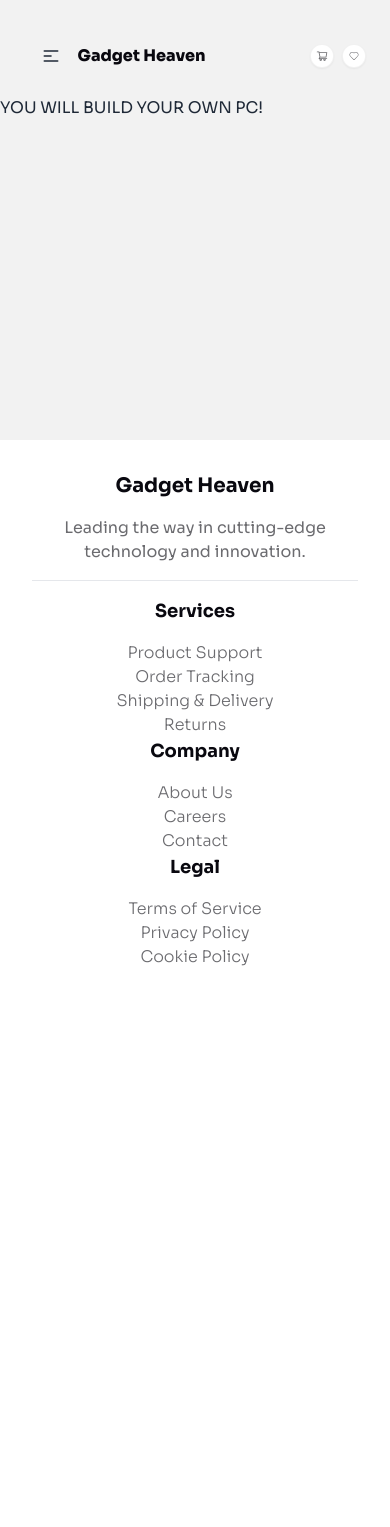
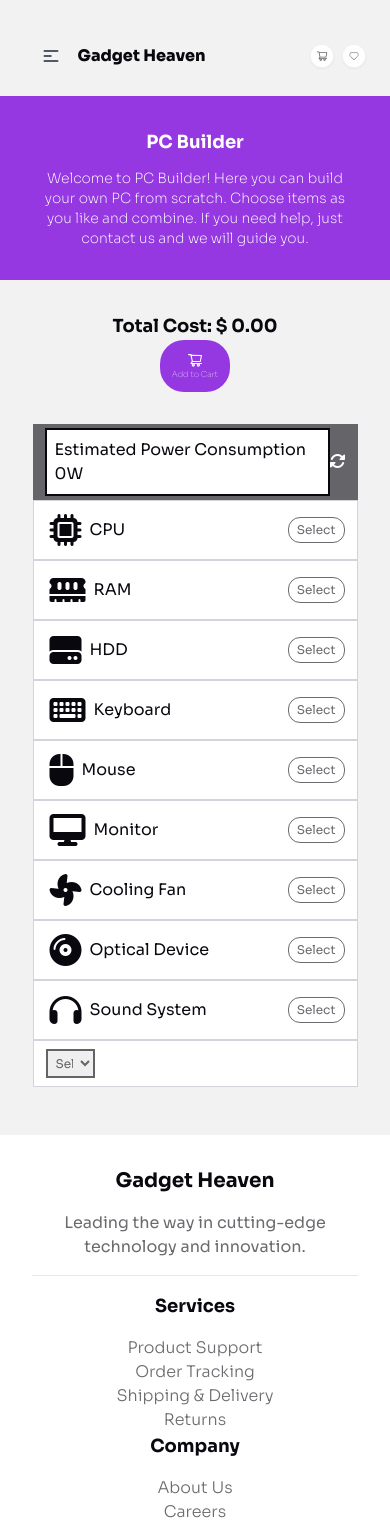
Before and after one commit to KanchonBauri/Assignment-8-completed, a React (Vite) app: page /pc-builder in a window 390 px wide. Shown: the top 1527 px of the page. Before the commit the page ends 1001 px from the top, so only its background shows below. Built offline with nearby package versions, Linux system fonts and the light colour scheme.

Commit message:
Final commit

```diff
--- a/src/components/CartContainer.jsx
+++ b/src/components/CartContainer.jsx
@@ -8,6 +8,7 @@
 
     const [cartItems, setCartItems] = useState([]);
     const [totalCost, setTotalCost] = useState(0.00);
+    const [dummyTotal, setDummyTotal] = useState(0.00);
     const navigate = useNavigate();
 
     useEffect(() => {
@@ -15,6 +16,7 @@
         setCartItems(cart);
         const currentTotalCost = cart?.reduce((prev, curr) => prev + curr.price, 0);
         setTotalCost(currentTotalCost);
+        setDummyTotal(currentTotalCost);
     }, [])
 
     const handleRemoveFromCart = (index) => {
@@ -23,6 +25,7 @@
         setCartItems(cart);
         const currentTotalCost = cart?.reduce((prev, curr) => prev + curr.price, 0);
         setTotalCost(currentTotalCost);
+        setDummyTotal(currentTotalCost);
     }
 
     const handleSort = () => {
@@ -37,13 +40,13 @@
         localStorage.removeItem('cart');
         const cart = getOldCart();
         setCartItems(cart);
+        setTotalCost(0);
     }
 
     const handleModalClose = () => {
-        setTotalCost(0);
         setTimeout(() => {
             navigate('/');
-        }, 1000);
+        }, 500);
     }
 
     return (
@@ -101,7 +104,7 @@
                         <h3 className="font-bold text-lg py-4">Payment Successful!</h3>
                         <hr/>
                         <p className="py-4">Thank You for Purchasing.</p>
-                        <p className="pb-4">Total Cost: $ {totalCost}</p>
+                        <p className="pb-4">Total Cost: $ {dummyTotal}</p>
                         <div className="flex justify-center">
                             <form method="dialog">
                                 {/* if there is a button in form, it will close the modal */}
--- a/src/components/NavBar.jsx
+++ b/src/components/NavBar.jsx
@@ -2,20 +2,9 @@
 import { AiOutlineShoppingCart } from "react-icons/ai";
 import { CiHeart } from "react-icons/ci";
 import { useEffect, useState } from "react";
-import { getOldCart, getOldWishlist } from "../utilities";
 
 
 const NavBar = () => {
-
-    const [cartBadge, setCartBadge] = useState(null);
-    const [wishlistBadge, setWishlistBadge] = useState(null);
-
-    useEffect(() => {
-        const cart = getOldCart();
-        setCartBadge(cart.length);
-        const wishlist = getOldWishlist();
-        setWishlistBadge(wishlist.length);
-    }, [])
 
     const navClass = () => {
         if (location.pathname === '/' || location.pathname === '/Laptops' || location.pathname === '/Phones' || location.pathname === '/Accessories' || location.pathname === '/Smart-Watches' || location.pathname === '/Smart-TVs') {
@@ -58,7 +47,7 @@
                             </div>
                             <ul
                                 tabIndex={0}
-                                className="menu menu-sm dropdown-content bg-base-100 rounded-box z-[1] mt-3 w-52 p-2 shadow"
+                                className="menu menu-sm dropdown-content bg-blue-600 rounded-box z-[1] mt-3 w-52 p-2 shadow"
                             >
                                 <li>
                                     <NavLink to="/" className={({ isActive }) => isActive || location.pathname==='/' || location.pathname==='/Laptops' || location.pathname==='/Phones' || location.pathname==='/Accessories' || location.pathname==='/Smart-Watches' || location.pathname==='/Smart-TVs' ? "text-white underline" : "text-text2"}>Home</NavLink>
@@ -85,13 +74,11 @@
                         <NavLink to="/pc-builder" className={({ isActive }) => isActive ? "text-primary" : navClassName}>PC Builder</NavLink>
                     </div>
                     <div className="flex justify-end items-center gap-2 md:gap-4">
-                        <Link to="/dashboard/cart" className={"btn btn-circle border border-fullBg outline-none btn-xs sm:btn-sm xl:btn-md bg-white sm:text-xl lg:text-2xl text-text2 relative"}>
+                        <Link to="/dashboard/cart" className={"btn btn-circle border border-fullBg outline-none btn-xs sm:btn-sm xl:btn-md bg-white sm:text-xl lg:text-2xl text-text2"}>
                             <AiOutlineShoppingCart />
-                            <div className={`absolute -top-2 -right-2 w-min py-1 px-3 rounded-full text-red-500 text-sm bg-white/40 ${!cartBadge || cartBadge === 0 ? "hidden" : ""}`}>{cartBadge}</div>
                         </Link>
-                        <Link to="/dashboard/wishlist" className={"btn btn-circle border border-fullBg outline-none btn-xs sm:btn-sm xl:btn-md bg-white sm:text-xl lg:text-2xl text-text2 relative"}>
+                        <Link to="/dashboard/wishlist" className={"btn btn-circle border border-fullBg outline-none btn-xs sm:btn-sm xl:btn-md bg-white sm:text-xl lg:text-2xl text-text2"}>
                             <CiHeart />
-                            <div className={`absolute -top-2 -right-2 w-min py-1 px-3 rounded-full text-red-500 text-sm bg-white/40 ${!wishlistBadge || wishlistBadge===0 ? "hidden": ""}`}>{wishlistBadge}</div>
                         </Link>
                     </div>
                 </div>
--- a/src/pages/PCBuilder.jsx
+++ b/src/pages/PCBuilder.jsx
@@ -1,9 +1,98 @@
+import { AiOutlineShoppingCart } from "react-icons/ai";
+import Heading from "../components/Heading";
 
 
 const PCBuilder = () => {
     return (
         <div>
-            YOU WILL BUILD YOUR OWN PC!
+            <div className="bg-primary">
+                <Heading title={'PC Builder'} subtitle={'Welcome to PC Builder! Here you can build your own PC from scratch. Choose items as you like and combine. If you need help, just contact us and we will guide you.'}></Heading>
+            </div>
+            <div className="w-10/12 mx-auto mb-12">
+                <div className="py-8 mx-auto flex flex-col sm:flex-row justify-between items-center">
+                    <h3 className="text-text1 font-bold text-lg sm:text-xl">Total Cost: $ 0.00</h3>
+                    <button className="p-3 flex flex-col items-center bg-primary text-white rounded-3xl">
+                        <AiOutlineShoppingCart />
+                        <p className="text-[0.5rem] font-thin">Add to Cart</p>
+                    </button>
+                </div>
+                <div className="px-3 py-1 bg-text2 flex justify-between items-center">
+                    <div className="bg-white border-2 border-text1 p-2 text-text1">
+                        <p>Estimated Power Consumption 0W</p>
+                    </div>
+                    <button className="text-white">
+                        <i className="fa-solid fa-rotate"></i>
+                    </button>
+                </div>
+                <div className="pr-3 pl-4 py-4 bg-white text-text1 border border-gray-300 flex justify-between items-center">
+                    <div className="flex items-center gap-2">
+                        <i className="fa-solid fa-microchip fa-2xl"></i>
+                        <span>CPU</span>
+                    </div>
+                    <button className="text-text2 text-xs px-2 py-1 rounded-xl border border-text2">Select</button>
+                </div>
+                <div className="pr-3 pl-4 py-4 bg-white text-text1 border border-gray-300 flex justify-between items-center">
+                    <div className="flex items-center gap-2">
+                        <i className="fa-solid fa-memory fa-2xl"></i>
+                        <span>RAM</span>
+                    </div>
+                    <button className="text-text2 text-xs px-2 py-1 rounded-xl border border-text2">Select</button>
+                </div>
+                <div className="pr-3 pl-4 py-4 bg-white text-text1 border border-gray-300 flex justify-between items-center">
+                    <div className="flex items-center gap-2">
+                        <i className="fa-solid fa-hard-drive fa-2xl"></i>
+                        <span>HDD</span>
+                    </div>
+                    <button className="text-text2 text-xs px-2 py-1 rounded-xl border border-text2">Select</button>
+                </div>
+                <div className="pr-3 pl-4 py-4 bg-white text-text1 border border-gray-300 flex justify-between items-center">
+                    <div className="flex items-center gap-2">
+                        <i className="fa-solid fa-keyboard fa-2xl"></i>
+                        <span>Keyboard</span>
+                    </div>
+                    <button className="text-text2 text-xs px-2 py-1 rounded-xl border border-text2">Select</button>
+                </div>
+                <div className="pr-3 pl-4 py-4 bg-white text-text1 border border-gray-300 flex justify-between items-center">
+                    <div className="flex items-center gap-2">
+                        <i className="fa-solid fa-computer-mouse fa-2xl"></i>
+                        <span>Mouse</span>
+                    </div>
+                    <button className="text-text2 text-xs px-2 py-1 rounded-xl border border-text2">Select</button>
+                </div>
+                <div className="pr-3 pl-4 py-4 bg-white text-text1 border border-gray-300 flex justify-between items-center">
+                    <div className="flex items-center gap-2">
+                        <i className="fa-solid fa-desktop fa-2xl"></i>
+                        <span>Monitor</span>
+                    </div>
+                    <button className="text-text2 text-xs px-2 py-1 rounded-xl border border-text2">Select</button>
+                </div>
+                <div className="pr-3 pl-4 py-4 bg-white text-text1 border border-gray-300 flex justify-between items-center">
+                    <div className="flex items-center gap-2">
+                        <i className="fa-solid fa-fan fa-2xl"></i>
+                        <span>Cooling Fan</span>
+                    </div>
+                    <button className="text-text2 text-xs px-2 py-1 rounded-xl border border-text2">Select</button>
+                </div>
+                <div className="pr-3 pl-4 py-4 bg-white text-text1 border border-gray-300 flex justify-between items-center">
+                    <div className="flex items-center gap-2">
+                        <i className="fa-solid fa-compact-disc fa-2xl"></i>
+                        <span>Optical Device</span>
+                    </div>
+                    <button className="text-text2 text-xs px-2 py-1 rounded-xl border border-text2">Select</button>
+                </div>
+                <div className="pr-3 pl-4 py-4 bg-white text-text1 border border-gray-300 flex justify-between items-center">
+                    <div className="flex items-center gap-2">
+                        <i className="fa-solid fa-headphones fa-2xl"></i>
+                        <span>Sound System</span>
+                    </div>
+                    <button className="text-text2 text-xs px-2 py-1 rounded-xl border border-text2">Select</button>
+                </div>
+                <div className="px-3 py-2 bg-white text-text2 border border-gray-300">
+                    <select name="" id="" className="w-2/12 text-xs p-1 border-2 border-text2">
+                        <option value="0">Select Other Components</option>
+                    </select>
+                </div>
+            </div>
         </div>
     );
 };
```
